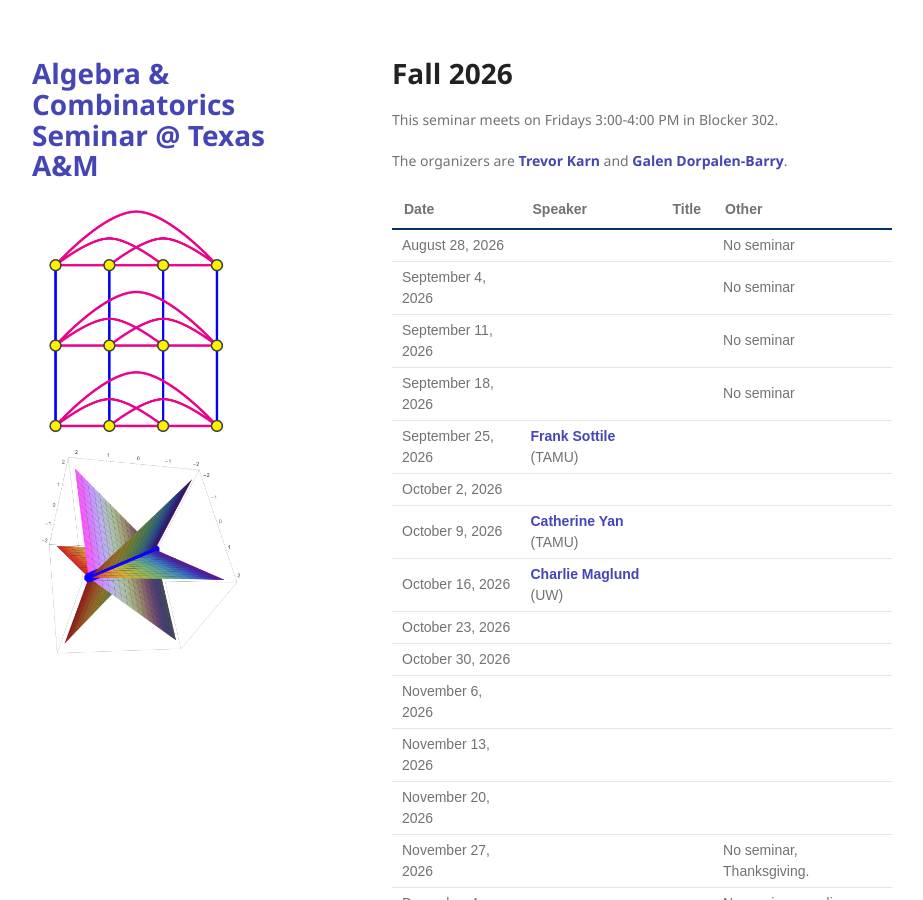
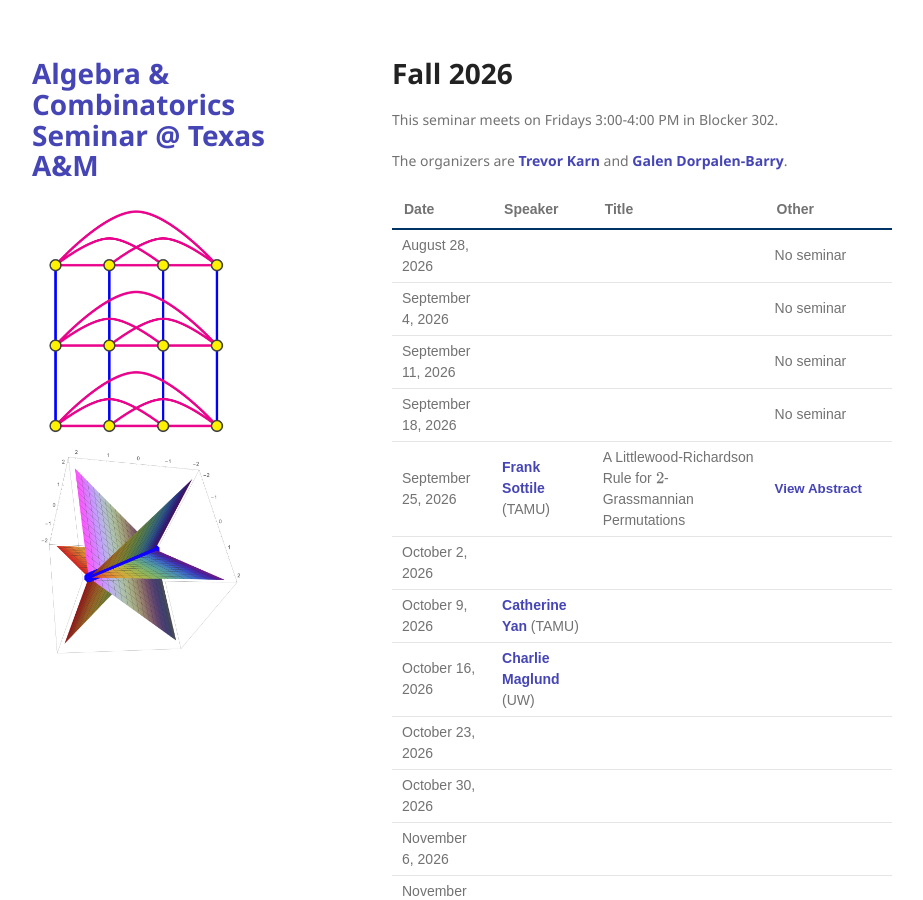
Before and after one commit to tamu-seminar/alg-comb, a Jekyll site: the page built from index.md, in a window 1280 px wide and 900 px high. Shown: the whole window, without its empty margins (178-1101 px from the left). Built offline with Jekyll 4.4.1, drawn with Linux system fonts in a browser that asks for light colours; part of the change alters nothing that is shown.

Commit message:
t&a - frank

```diff
--- a/index.md
+++ b/index.md
@@ -27,7 +27,7 @@ The organizers are [Trevor Karn](https://trevorkarn.github.io/) and [Galen Dorpa
 | September 4, 2026 |         |       | No seminar                      |
 | September 11, 2026|         |       | No seminar                      |
 | September 18, 2026|         |       | No seminar                      |
-| September 25, 2026|[Frank Sottile](https://franksottile.github.io/) (TAMU)|       |                                 |
+| September 25, 2026|[Frank Sottile](https://franksottile.github.io/) (TAMU)| A Littlewood-Richardson Rule for $$2$$-Grassmannian Permutations      | <button type="button" class="abstract-link" onclick="showAbstract('abs-sottile')">View Abstract</button>                                |
 | October 2, 2026   |         |       |                                 |
 | October 9, 2026   |[Catherine Yan](https://people.tamu.edu/~huafei-yan/) (TAMU)       |       |                                 |
 | October 16, 2026  |[Charlie Maglund](https://charlie.magland.org/) (UW)         |       |                                 |
@@ -50,6 +50,27 @@ The organizers are [Trevor Karn](https://trevorkarn.github.io/) and [Galen Dorpa
 - [Departmental website of the algebra and combinatorics group](https://artsci.tamu.edu/mathematics/research/algebra-combinatorics/index.html#Algebra%20and%20Combinatorics) (not current!)
 
 
+<!-- abstracts -->
+
+<div id="abs-sottile" style="display:none;" aria-hidden="true">
+<p>Giving  a  manifestly positive  formula  for  the structure  constants
+arising  from  the  multiplication  of two  Schubert  classes  in  the
+cohomology  of a  flag manifold  is  a long-standing  open problem  in
+algebraic combinatorics.   This has  only seen limited  progress. Most
+results have restrictions on both classes that are multiplied, and the
+only formula with a restriction on  only one is the Pieri-type formula
+that is 30 years old.
+
+In  this  talk,  I  will  describe  formulas,  in  both  ordinary  and
+equivariant  cohomology,   for  the   coefficients  that   arise  when
+multiplying a Schubert class by one pulled back from a Grassmannian of
+$$2$$-planes.   This  uses  geometric   constructions  including  a  novel
+description of certain positroid varieties.  The cohomological formula
+identifies  each   coefficient  as   particular  Littlewood-Richardson
+coefficient on a Grassmannian of $$k$$-planes, for some $$k$$, not necessarily
+equal to $$2$$.
+
+This is joint work with Changzheng Li and Mingzhi Yang.</p>
 
 <!-- Code that makes the pop-up windows -->
 
```
